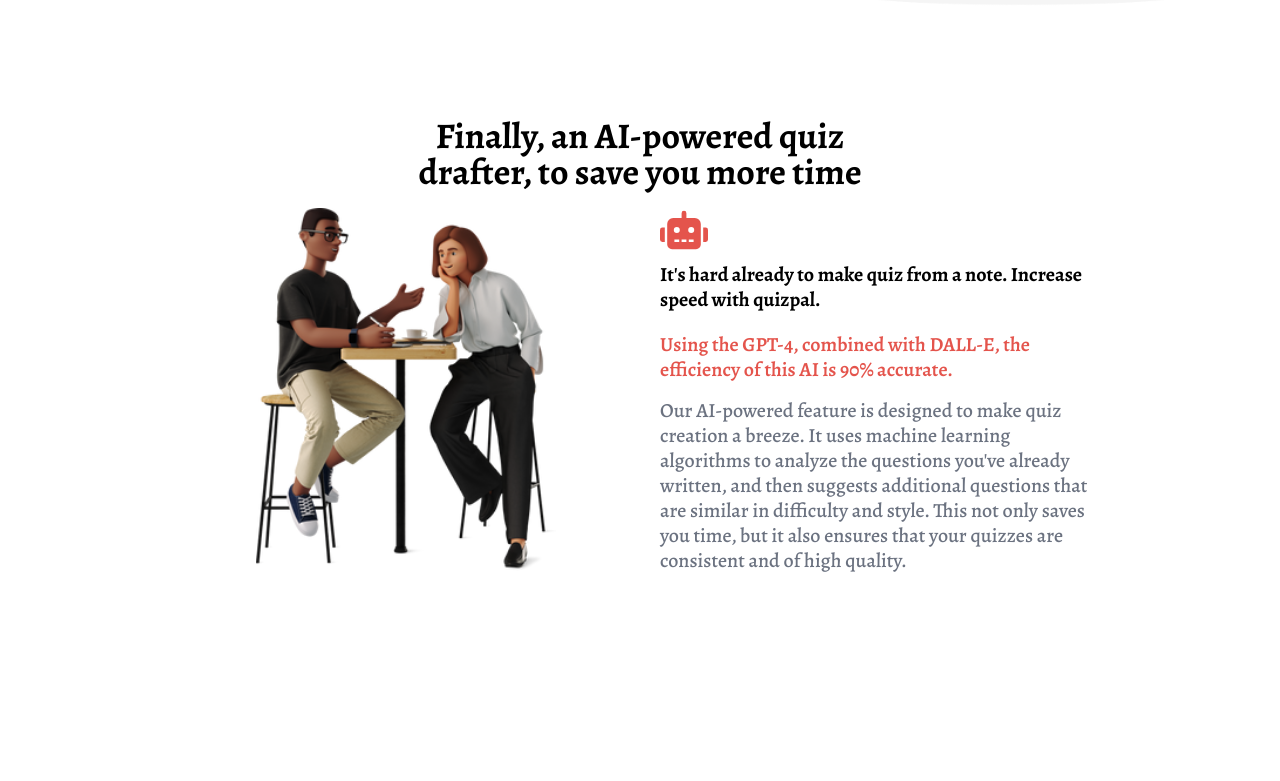
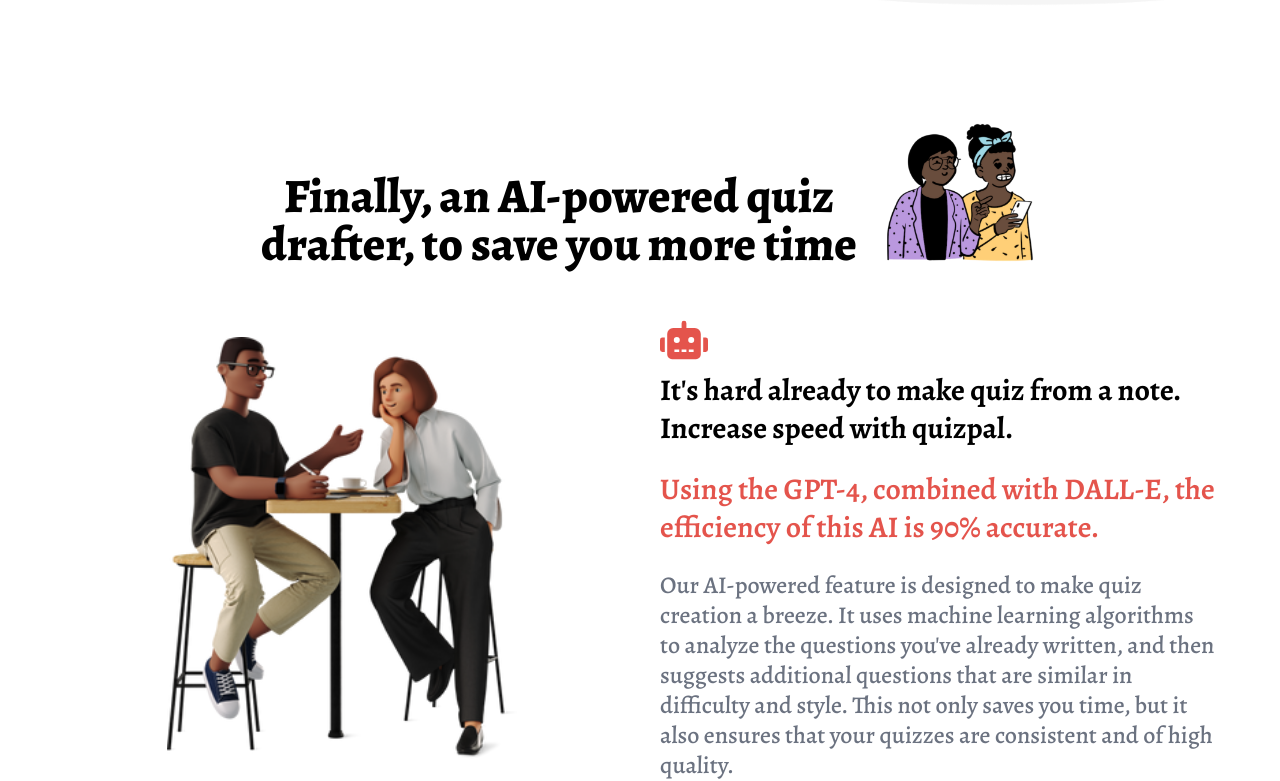
Before and after one commit to mmesomasaint/quizpal-lander, a Next.js app: page / in a window 1280 px wide. Shown: the part 802-1583 px from the top of the page. Before the commit the page ends 1376 px from the top, so only its background shows below. Built offline with nearby package versions, Linux system fonts and the light colour scheme.

Commit message:
Fix: Adjust fontsize and element pos

```diff
--- a/pages/index.tsx
+++ b/pages/index.tsx
@@ -37,34 +37,42 @@
           />
         </div>
         <div className='w-full mt-10'>
-          <h3 className='w-[40%] mx-auto text-center text-4xl font-bold leading-none'>
-            Finally, an AI-powered quiz drafter, to save you more time
-          </h3>
-          <div className='w-[70%] mx-auto grid grid-cols-2 place-items-center gap-10'>
+          <div className='flex justify-center w-[70%] mx-auto items-end gap-3 mb-8'>
+            <h3 className='w-[70%] text-center text-5xl font-extrabold leading-none'>
+              Finally, an AI-powered quiz drafter, to save you more time
+            </h3>
+            <Image
+              src='/assets/peep-ai-friend.png'
+              width={150}
+              height={150}
+              alt='ai-friend'
+            />
+          </div>
+          <div className='w-[90%] mx-auto grid grid-cols-2 place-items-center gap-10'>
             <div className='w-fit mt-4'>
               <Image
                 src='/assets/ai-woman-listening.png'
-                width={300}
-                height={300}
+                width={350}
+                height={350}
                 alt='AI drafter'
               />
             </div>
             <div className='mt-4'>
               <div className='mb-5'>
                 <FaRobot className='text-5xl text-[#e4544c]' />
-                <p className='text-xl font-bold leading-tight mt-2'>
+                <p className='text-3xl font-bold leading-tight mt-2'>
                   It's hard already to make quiz from a note. Increase speed
                   with quizpal.
                 </p>
               </div>
-              <div className=''>
-                <p className='text-xl font-semibold leading-tight text-[#e4544c]'>
+              <div className='mt-6'>
+                <p className='text-3xl font-semibold leading-tight text-[#e4544c]'>
                   Using the GPT-4, combined with DALL-E, the efficiency of this
                   AI is 90% accurate.
                 </p>
               </div>
-              <div className='mt-4'>
-                <p className='text-xl font-medium leading-tight text-gray-500'>
+              <div className='mt-6'>
+                <p className='text-2xl font-medium leading-tight text-gray-500'>
                   Our AI-powered feature is designed to make quiz creation a
                   breeze. It uses machine learning algorithms to analyze the
                   questions you've already written, and then suggests additional
```
Also changed, not shown: public/assets/peep-ai-friend.png (added).
